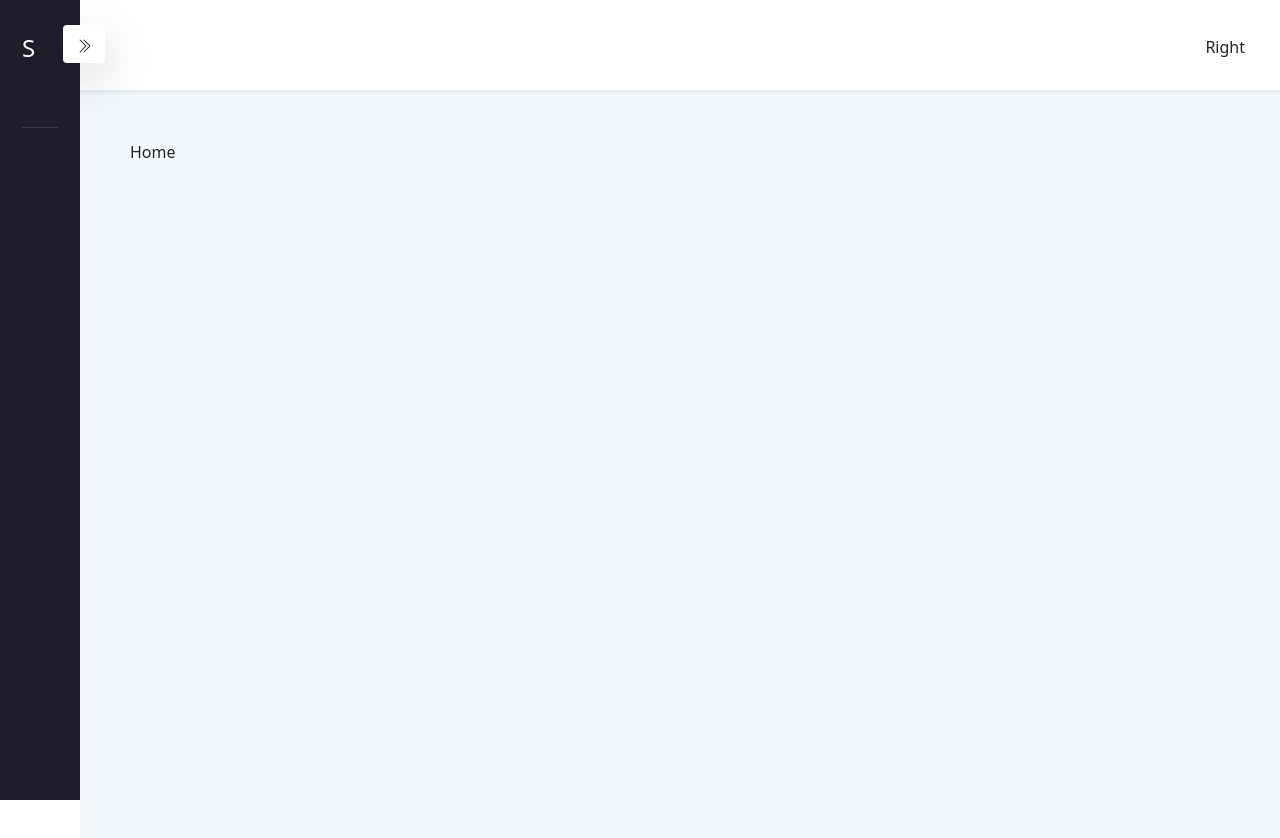
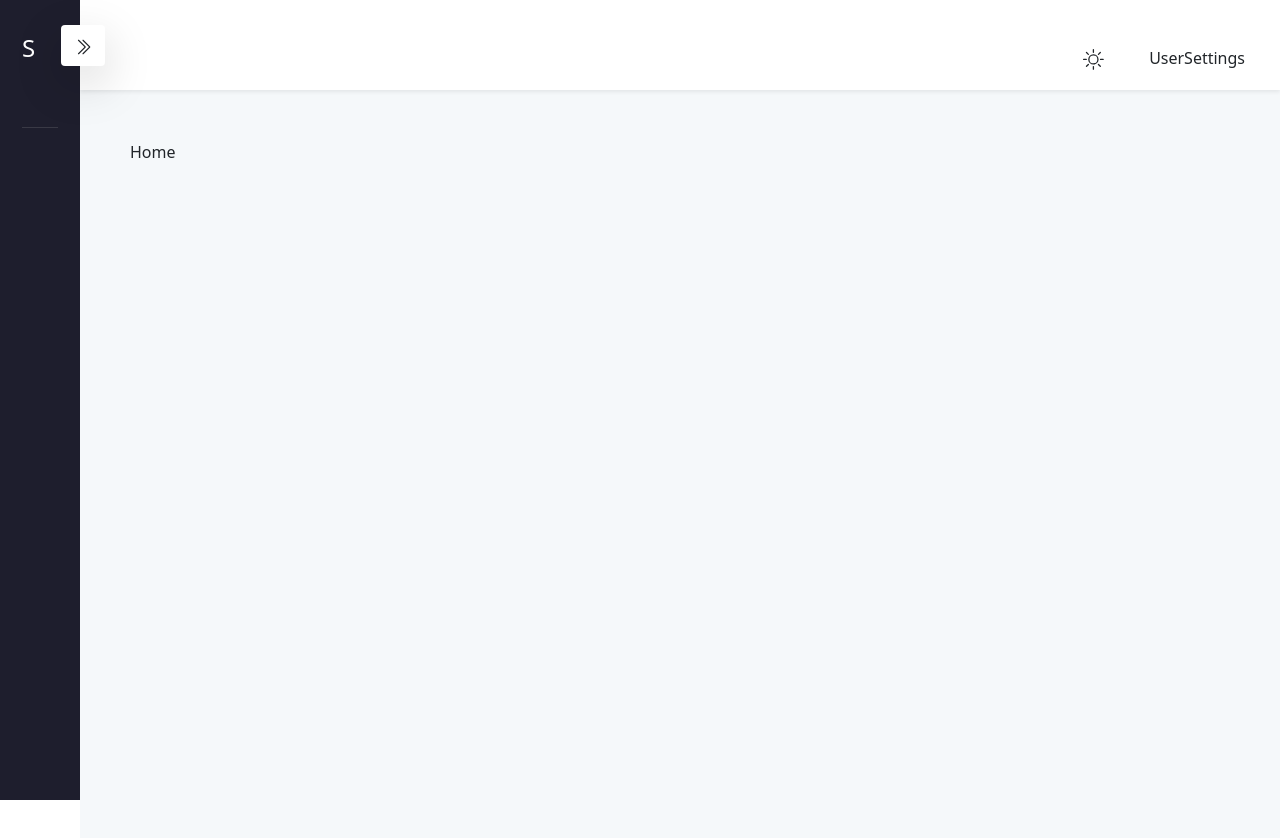
Before and after one commit to killcodeX/sport-sprint-dashboard, a React (Create React App) app in the folder frontend/: page / in a window 1280 px wide. Shown: the top 838 px of the page. Built offline with nearby package versions, Linux system fonts and the light colour scheme; the HTML template or start-up script is replaced by a standard one.

Commit message:
styling done for theme change

```diff
--- a/frontend/src/index.css
+++ b/frontend/src/index.css
@@ -10,6 +10,8 @@
   --app-header-width: 84%;
   --appside-bar-width: 15rem;
   --aside-toolbar-height: 100vh;
+  --link-active-color: #009ef7;
+  --drop-down-box-shadow: 0px 0px 50px 0px rgb(82, 63, 105, 0.15);
 }
 
 /* for dark theme */
@@ -32,6 +34,14 @@ body {
 
 .horizontal-line {
   border-bottom: 1px solid #393945;
+}
+
+.icon {
+  font-size: 18px;
+}
+
+.icon:hover {
+  color: var(--link-active-color);
 }
 
 /************************** Layout **************************/
@@ -60,10 +70,61 @@ body {
   padding-right: 25px;
 }
 
-.header-left {
+.header-left,
+.header-right {
   display: flex;
   justify-content: space-between;
-  gap: 10px;
+  align-items: center;
+  gap: 2rem;
+}
+
+/* Header componenet - Theme Options */
+
+.themeChange {
+  position: relative;
+}
+
+.current-theme {
+  font-size: 1.3rem;
+}
+
+.current-theme:hover {
+  cursor: pointer;
+  color: var(--link-active-color);
+}
+
+.theme-options {
+  position: absolute;
+  top: 37px;
+  right: 0;
+  width: 130px;
+  border-radius: 0.475rem;
+  background-color: var(--cardBG);
+  padding: 10px 15px;
+  box-shadow: var(--drop-down-box-shadow);
+  opacity: 0;
+  visibility: hidden;
+  color: var(--fontColor);
+  font-size: 1rem;
+}
+
+.themeChange:hover .theme-options {
+  cursor: pointer;
+  opacity: 1;
+  visibility: visible;
+}
+
+.theme-option {
+  padding: 5px 0px;
+}
+
+.theme-option:hover {
+  cursor: pointer;
+  color: var(--link-active-color);
+}
+
+.theme-option.active {
+  color: var(--link-active-color);
 }
 
 /* aside componenet */
@@ -85,13 +146,13 @@ body {
   padding-bottom: 25px;
 }
 
-span.rest-logo{
+span.rest-logo {
   opacity: 1;
   visibility: visible;
   transition: opacity 1s ease;
 }
 
-span.rest-logo.hide{
+span.rest-logo.hide {
   opacity: 0;
   visibility: hidden;
   transition: opacity 0.5s ease;
--- a/frontend/src/layouts/components/aside/index.tsx
+++ b/frontend/src/layouts/components/aside/index.tsx
@@ -29,7 +29,7 @@ export default function Aside({ asideClose, setAsideClose }: any) {
         {asideClose ? (
           <div
             data-cy="aside-button-close"
-            className="aside-close btn btn-icon btn-color-muted shadow-lg"
+            className="aside-close icon btn btn-icon btn-color-muted shadow-lg"
             onClick={handleAsideClose}
           >
             <BsChevronDoubleRight />
@@ -37,7 +37,7 @@ export default function Aside({ asideClose, setAsideClose }: any) {
         ) : (
           <div
             data-cy="aside-button-open"
-            className="aside-close btn btn-icon btn-color-muted shadow-lg"
+            className="aside-close icon btn btn-icon btn-color-muted shadow-lg"
             onClick={handleAsideClose}
           >
             <BsChevronDoubleLeft />
--- a/frontend/src/layouts/components/header/index.tsx
+++ b/frontend/src/layouts/components/header/index.tsx
@@ -1,6 +1,8 @@
 import React from "react";
 import { SlMenu } from "react-icons/sl";
-import { useWindowSize } from "../../../helpers/useWindowSize"
+import ThemeChange from "./themeChange";
+import UserSettings from "./userSettings";
+import { useWindowSize } from "../../../helpers/useWindowSize";
 
 export default function Header() {
   let width = useWindowSize().width;
@@ -17,7 +19,10 @@ export default function Header() {
             </>
           ) : null}
         </div>
-        <div className="header-right">Right</div>
+        <div className="header-right">
+          <ThemeChange />
+          <UserSettings />
+        </div>
       </div>
     </div>
   );
--- /dev/null
+++ b/frontend/src/layouts/components/header/themeChange.tsx
@@ -0,0 +1,56 @@
+import React, { useState } from "react";
+import { BsSun, BsMoon } from "react-icons/bs";
+import { HiOutlineComputerDesktop } from "react-icons/hi2";
+
+export default function ThemeChange() {
+  const [theme, setTheme] = useState("light");
+  const [showOptions, setShowOptions] = useState(true);
+
+  const handleThemeChange = (pref: string) => {
+    if (pref === "light") {
+      setTheme("light");
+    } else if (pref === "dark") {
+      setTheme("dark");
+    } else if (pref === "system") {
+      setTheme("system");
+    }
+  };
+  return (
+    <div className="themeChange">
+      <div className="current-theme btn btn-active-light-primary">
+        {theme === "light" ? <BsSun /> : <BsMoon />}
+      </div>
+      {showOptions ? (
+        <div className="theme-options">
+          <div
+            className={`theme-option ${theme === "light" ? "active" : null}`}
+            onClick={() => handleThemeChange("light")}
+          >
+            <span className="icon">
+              <BsSun />
+            </span>{" "}
+            Light
+          </div>
+          <div
+            className={`theme-option ${theme === "dark" ? "active" : null}`}
+            onClick={() => handleThemeChange("dark")}
+          >
+            <span className="icon">
+              <BsMoon />
+            </span>{" "}
+            Dark
+          </div>
+          <div
+            className={`theme-option ${theme === "system" ? "active" : null}`}
+            onClick={() => handleThemeChange("system")}
+          >
+            <span className="icon">
+              <HiOutlineComputerDesktop />
+            </span>{" "}
+            System
+          </div>
+        </div>
+      ) : null}
+    </div>
+  );
+}
--- /dev/null
+++ b/frontend/src/layouts/components/header/userSettings.tsx
@@ -0,0 +1,7 @@
+import React from 'react'
+
+export default function UserSettings() {
+  return (
+    <div>UserSettings</div>
+  )
+}
```
